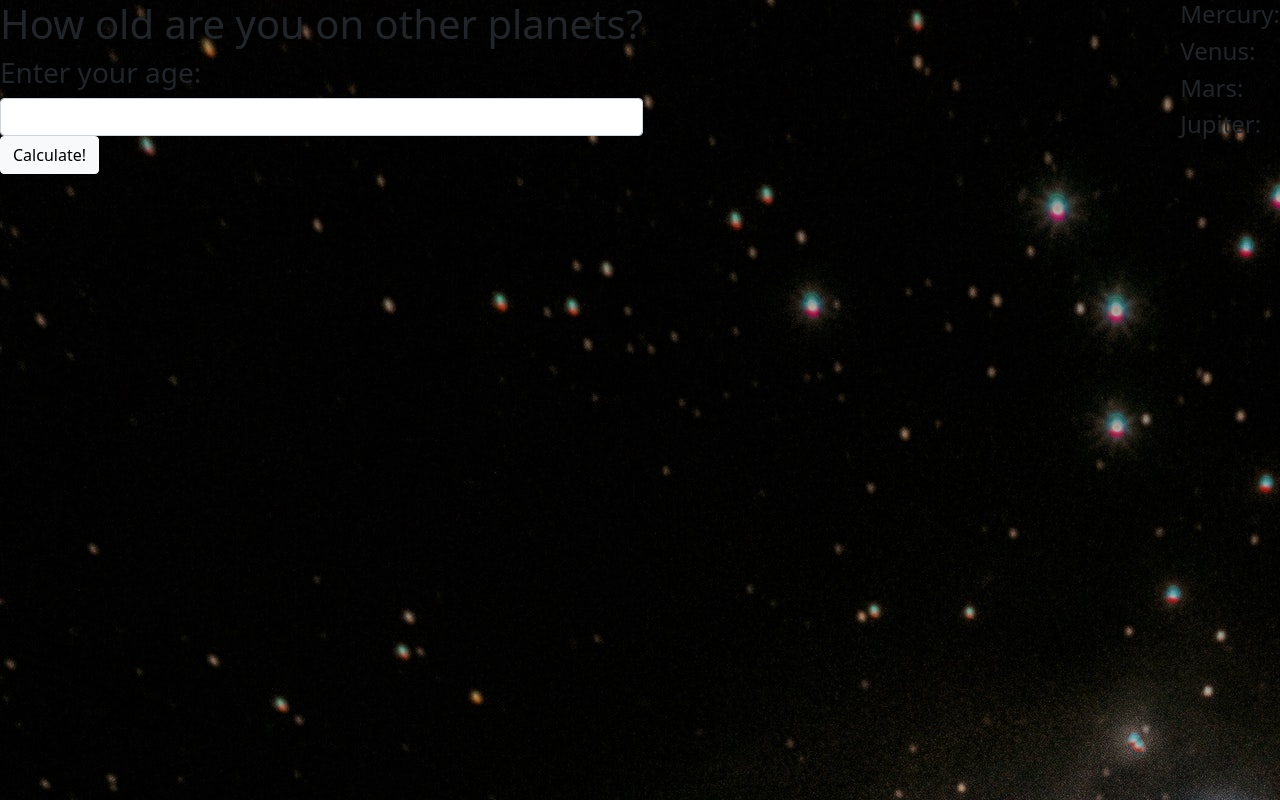
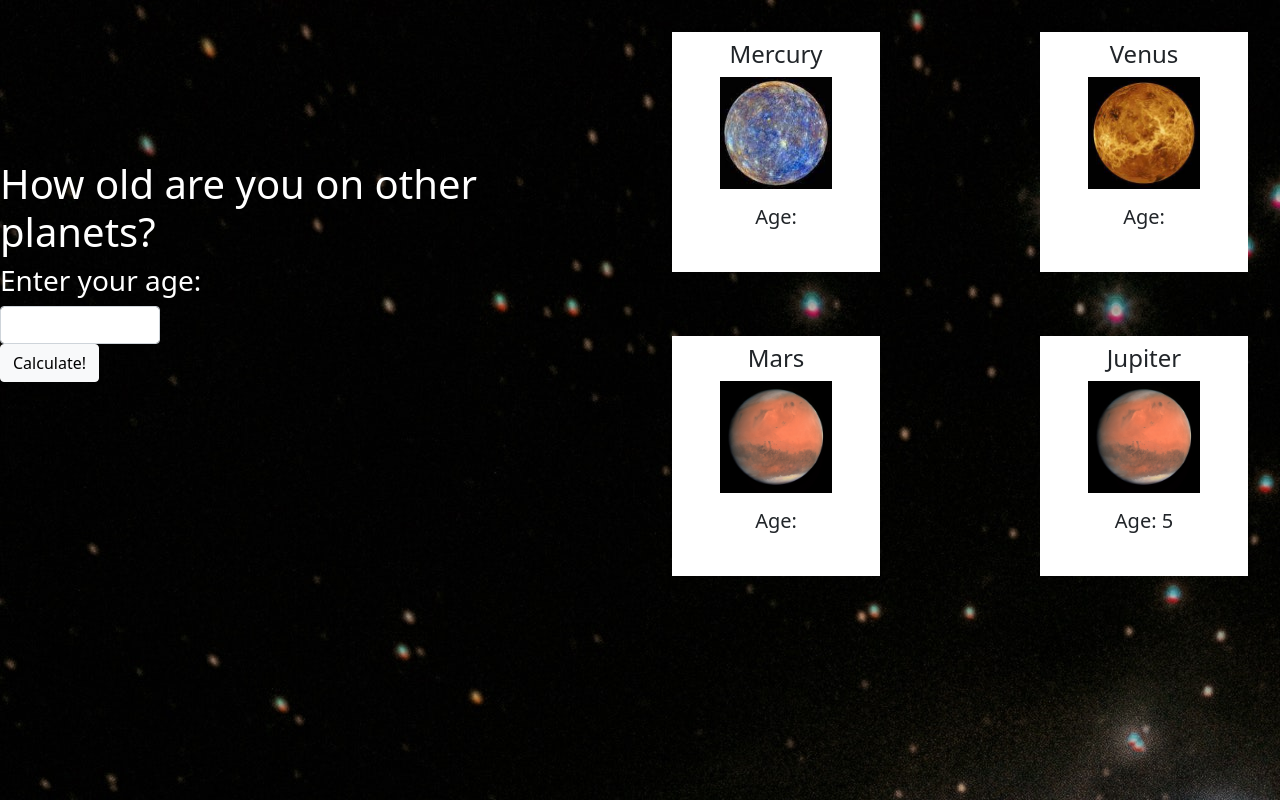
Before and after one commit to mellowmorgan/super-galactic-age-calculator, a website built with webpack: page src/index.html in a window 1280 px wide. Built offline with nearby package versions, Linux system fonts and the light colour scheme.

Commit message:
Add images for planets css styling

```diff
--- a/src/css/styles.css
+++ b/src/css/styles.css
@@ -1,11 +1,48 @@
 body{
+
   background-image: url(./../img/space.jpg);
 }
 .left-div{
+  margin-top:10rem;
+  margin-bottom: 10rem;
+  color:white;
+
+  width:50%;
   float:left;
 }
 
 .right-div{
+  text-align: center;
+  width:50%;
   float:right;
 
 }
+#age{
+  width:10rem;
+}
+img{
+  width:7rem;
+  height:7rem;
+}
+h5{
+  margin-top:1rem;
+  margin-bottom:1rem;
+}
+#p1,#p3{
+  padding:.5rem;
+  height:15rem;
+float:left;
+width:13rem;
+background-color: white;
+margin:2rem;
+}
+
+
+#p2,#p4{
+  padding: .5rem;
+  height: 15rem;
+  float:right;
+  width:13rem;
+  background-color: white;
+  margin:2rem;
+}
--- a/src/index.html
+++ b/src/index.html
@@ -7,21 +7,31 @@
   <div class="left-div">
     <h1>How old are you on other planets?</h1>
     <label for="age"><h3>Enter your age: </h3></label>
-    <input id="age" class="form-control" />
+    <input id="age" class="form-control">
     <button class="btn btn-large btn-light">Calculate!</button>
   </div>
   <div class="right-div">
-    <div>
-      <h4>Mercury: </h4>
+    <div id="p1">
+
+      <h4>Mercury</h4>
+      <img src="img/mercury.jpg">
+      <h5>Age: <span id="result"></span> </h5>
     </div>
-    <div>
-      <h4>Venus: </h4>
+    <div id="p2">
+      <h4>Venus</h4>
+      <img src="img/venus.jpg">
+      <h5>Age: <span id="result"></span> </h5>
     </div>
-    <div>
-      <h4>Mars: </h4>
+    <div id="p3">
+
+      <h4>Mars</h4>
+      <img src="img/mars.jpg">
+      <h5>Age: <span id="result"></span> </h5>
     </div>
-    <div>
-      <h4>Jupiter: </h4>
+    <div id="p4">
+      <h4>Jupiter</h4>
+      <img src="img/mars.jpg">
+      <h5>Age: <span id="result">5</span> </h5>
     </div>
   </div>
 
```
Also changed, not shown: src/img/jupiter.jpg (added), src/img/mars.jpg (added), src/img/mercury.jpg (added), src/img/venus.jpg (added).
